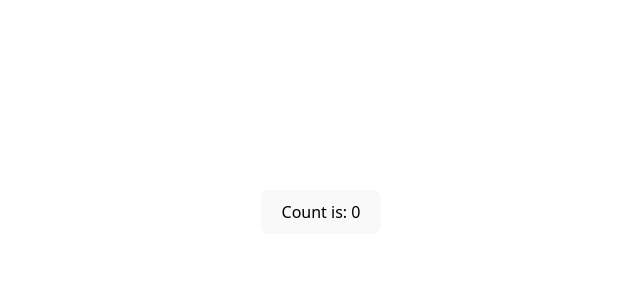
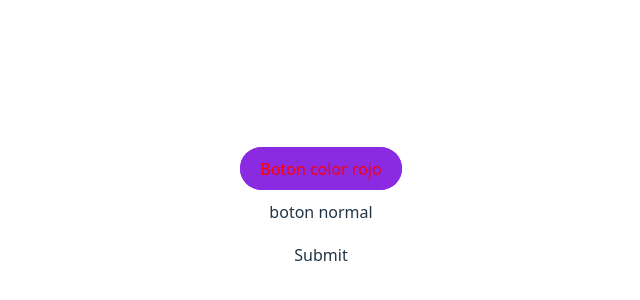
Before and after one commit to dhracr1808/courses, a React (Vite) app: page / in a window 1280 px wide. Shown: the part 188-488 px from the top of the page, without its empty margins (319-959 px from the left). Built offline with nearby package versions, Linux system fonts and the light colour scheme.

Commit message:
composition pattern

```diff
--- a/src/App.tsx
+++ b/src/App.tsx
@@ -1,5 +1,5 @@
 import { useState } from "react";
-import { Button } from "./components";
+import { Button, ColorRed, AppForm } from "./components";
 
 import "./App.css";
 
@@ -7,12 +7,24 @@ function App() {
   const [count, setCount] = useState(0);
 
   const handleClick = () => {
+    setCount(count + 1);
     console.log("Hola !");
   };
 
+  const otraFuncion = () => {
+    alert("Hola !");
+  };
   return (
     <>
-      <Button label={`Count is: ${count}`} parentMethod={handleClick} />
+      <ColorRed>
+        <Button parentMethod={otraFuncion}>Boton color rojo</Button>
+      </ColorRed>
+      <Button parentMethod={handleClick}>boton normal</Button>
+      <AppForm>
+        <Button parentMethod={otraFuncion}>
+          <span>Submit</span>
+        </Button>
+      </AppForm>
     </>
   );
 }
--- a/src/components/Button/Button.tsx
+++ b/src/components/Button/Button.tsx
@@ -1,16 +1,21 @@
-import type { FC } from "react";
 import "./button.css";
+import type { ReactNode } from "react";
 
-interface Props {
-  label: string;
+interface Props extends reactWithChildren<"button"> {
+  children: ReactNode;
   parentMethod: () => void;
 }
+interface ChildrenProps {
+  children: ReactNode;
+}
+export const ColorRed = ({ children }: ChildrenProps) => {
+  return <div className="color-red">{children}</div>;
+};
 
-export const Button: FC<Props> = ({ label, parentMethod }) => {
-  console.log("componente button");
+export const Button = ({ children, parentMethod }: Props) => {
   return (
     <button className="custom-button" onClick={parentMethod}>
-      {label}
+      {children}
     </button>
   );
 };
--- a/src/components/Button/button.css
+++ b/src/components/Button/button.css
@@ -1,5 +1,12 @@
 .custom-button {
-  color: "#ffffff";
-  background: "#651fff";
+  color: inherit;
+  background: inherit;
   transition: "all 1s ease";
+  border-radius: inherit;
 }
+
+.color-red {
+  border-radius: 50px;
+  color: red;
+  background: blueviolet;
+}
--- /dev/null
+++ b/src/components/form/AppForm.tsx
@@ -0,0 +1,7 @@
+interface Props {
+  children: React.ReactNode;
+}
+
+export const AppForm = ({ children }: Props) => {
+  return <form>{children}</form>;
+};
--- a/src/components/index.ts
+++ b/src/components/index.ts
@@ -1 +1,2 @@
 export * from "./Button/Button";
+export * from "./form/AppForm";
--- /dev/null
+++ b/src/services/index.ts
@@ -0,0 +1 @@
+export * from "./share-value-children.service";
```
Also changed, not shown: src/services/share-value-children.service.ts (added, +18 -0 lines).
